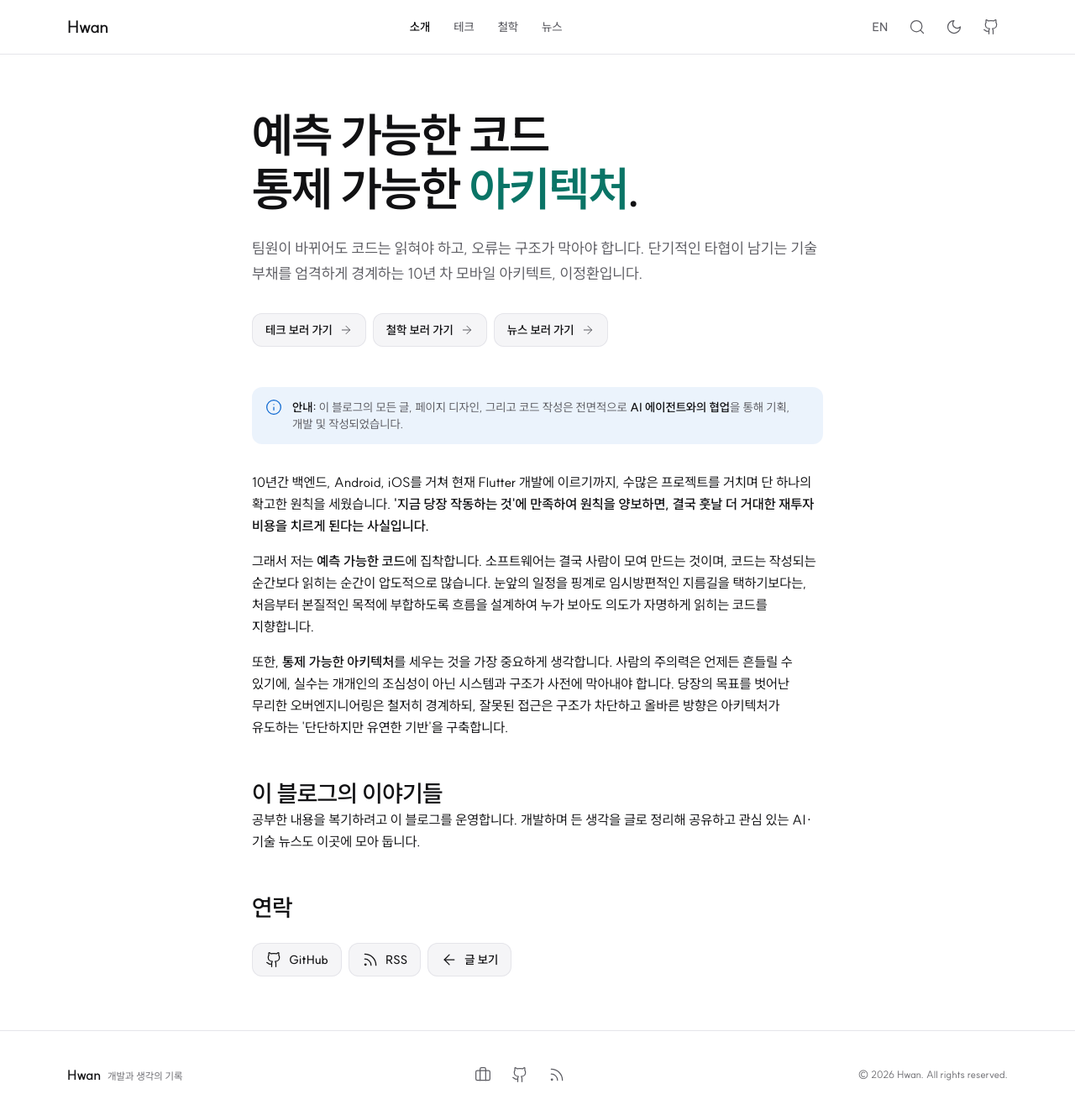
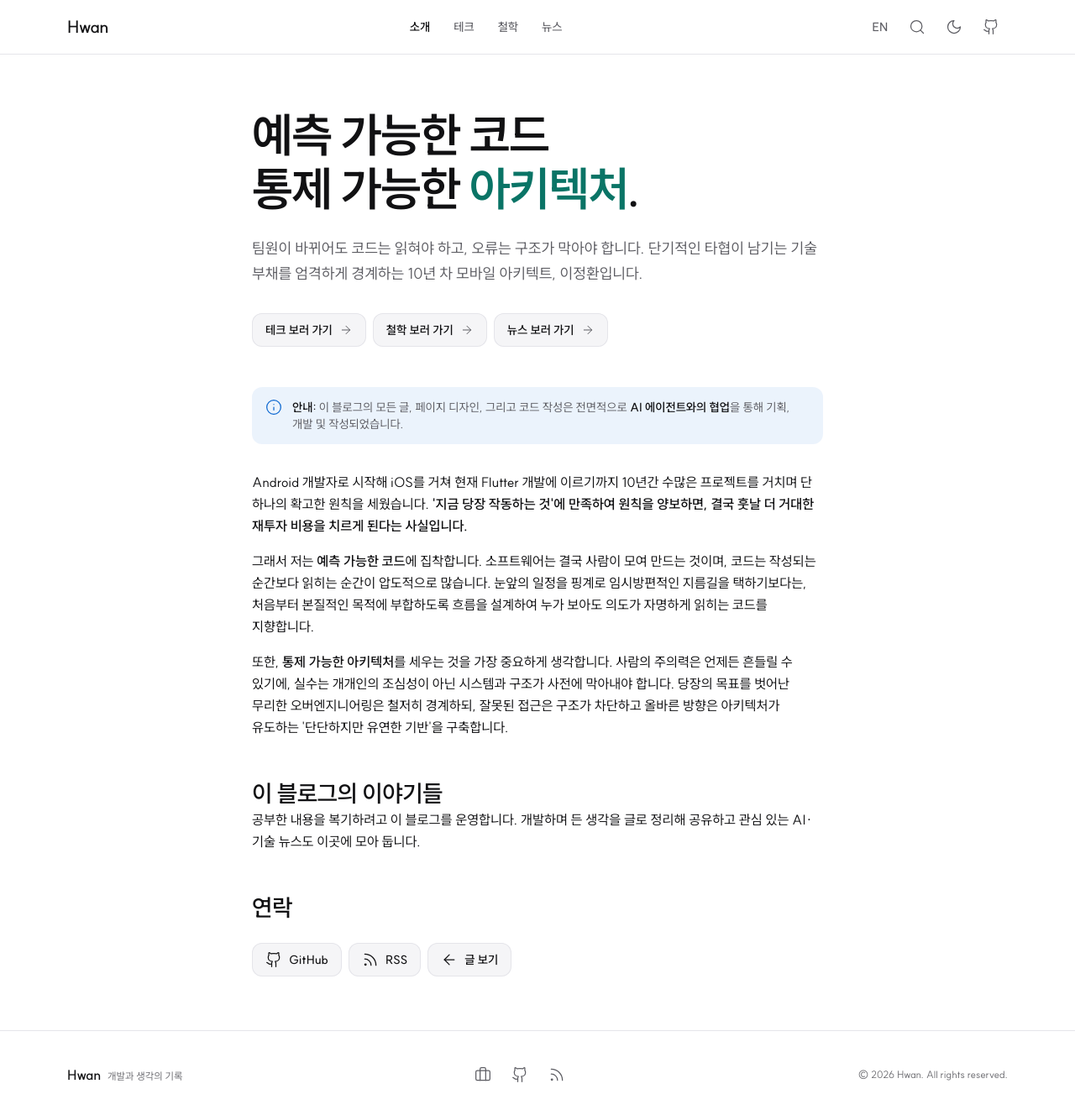
Before and after one commit to Hwan3434/Hwan3434.github.io, a Jekyll site: the page built from about.md, in a window 1280 px wide and 1332 px high. Shown: the top 1328 px of the window at 84% size. Built offline with Jekyll 4.4.1, drawn with Linux system fonts in a browser that asks for light colours.

Commit message:
소개: 자기소개 경력 흐름에서 '백엔드' 제거, Android 시작으로 정정 (#45)
Claude-Session: https://claude.ai/code/session_01HDtNGSMuH5YBe9oqe6Rfc5

Co-authored-by: Claude <noreply@anthropic.com>

```diff
--- a/about.md
+++ b/about.md
@@ -13,7 +13,7 @@ description: "팀원이 바뀌어도 코드는 읽혀야 하고, 오류는 구
 <p><strong>안내:</strong> 이 블로그의 모든 글, 페이지 디자인, 그리고 코드 작성은 전면적으로 <strong>AI 에이전트와의 협업</strong>을 통해 기획, 개발 및 작성되었습니다.</p>
 </div>
 
-<p>10년간 백엔드, Android, iOS를 거쳐 현재 Flutter 개발에 이르기까지, 수많은 프로젝트를 거치며 단 하나의 확고한 원칙을 세웠습니다. <strong>'지금 당장 작동하는 것'에 만족하여 원칙을 양보하면, 결국 훗날 더 거대한 재투자 비용을 치르게 된다는 사실입니다.</strong></p>
+<p>Android 개발자로 시작해 iOS를 거쳐 현재 Flutter 개발에 이르기까지 10년간 수많은 프로젝트를 거치며 단 하나의 확고한 원칙을 세웠습니다. <strong>'지금 당장 작동하는 것'에 만족하여 원칙을 양보하면, 결국 훗날 더 거대한 재투자 비용을 치르게 된다는 사실입니다.</strong></p>
 <p>그래서 저는 <strong>예측 가능한 코드</strong>에 집착합니다. 소프트웨어는 결국 사람이 모여 만드는 것이며, 코드는 작성되는 순간보다 읽히는 순간이 압도적으로 많습니다. 눈앞의 일정을 핑계로 임시방편적인 지름길을 택하기보다는, 처음부터 본질적인 목적에 부합하도록 흐름을 설계하여 누가 보아도 의도가 자명하게 읽히는 코드를 지향합니다.</p>
 <p>또한, <strong>통제 가능한 아키텍처</strong>를 세우는 것을 가장 중요하게 생각합니다. 사람의 주의력은 언제든 흔들릴 수 있기에, 실수는 개개인의 조심성이 아닌 시스템과 구조가 사전에 막아내야 합니다. 당장의 목표를 벗어난 무리한 오버엔지니어링은 철저히 경계하되, 잘못된 접근은 구조가 차단하고 올바른 방향은 아키텍처가 유도하는 '단단하지만 유연한 기반'을 구축합니다.</p>
 
```
Also changed, not shown: en/about.md (+1 -1 lines).
